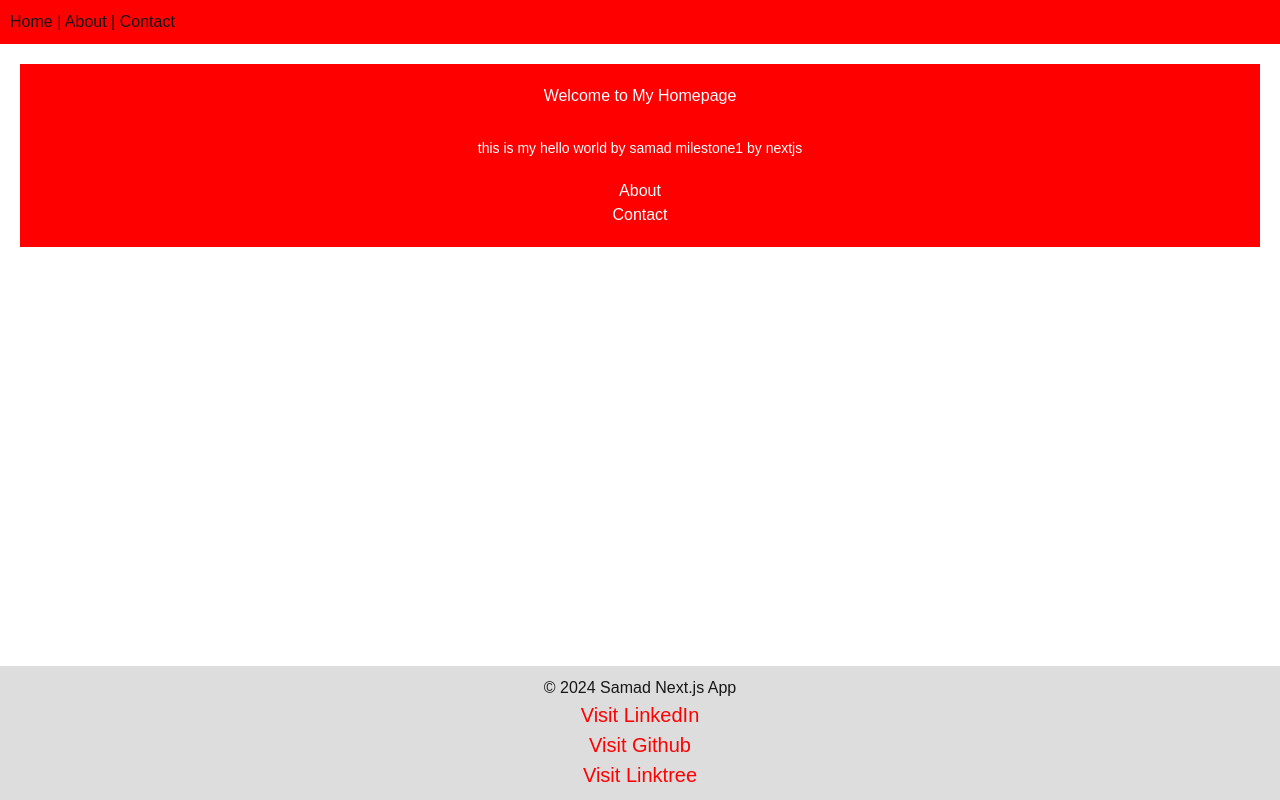
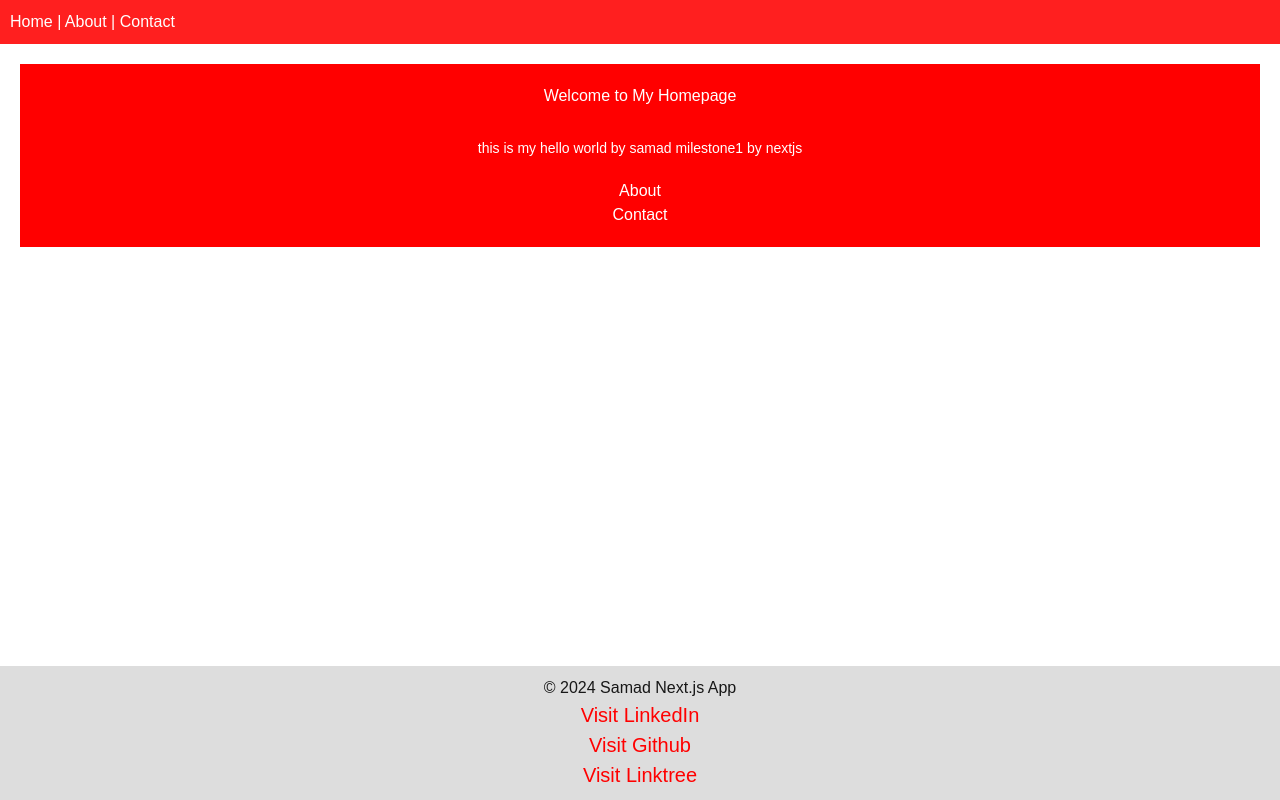
Before and after one commit to samade747/Nextjs-React-Milestone1-by-Samad, a Next.js app in the folder samadmilestonenextjs1/: page / in a window 1280 px wide. Built offline with nearby package versions, Linux system fonts and the light colour scheme.

Commit message:
Update layout.module.css

```diff
--- a/samadmilestonenextjs1/src/app/layout.module.css
+++ b/samadmilestonenextjs1/src/app/layout.module.css
@@ -1,8 +1,9 @@
 /* src/app/layout.module.css */
 .header {
     padding: 10px;
-    background: #ff0000;
+    background: #ff1f1f;
     width: 100%;
+    color: white;
   }
 
   .main {
```
